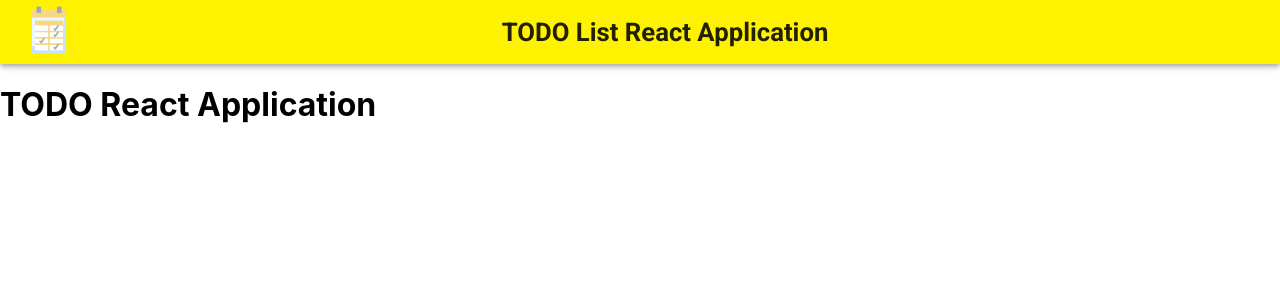
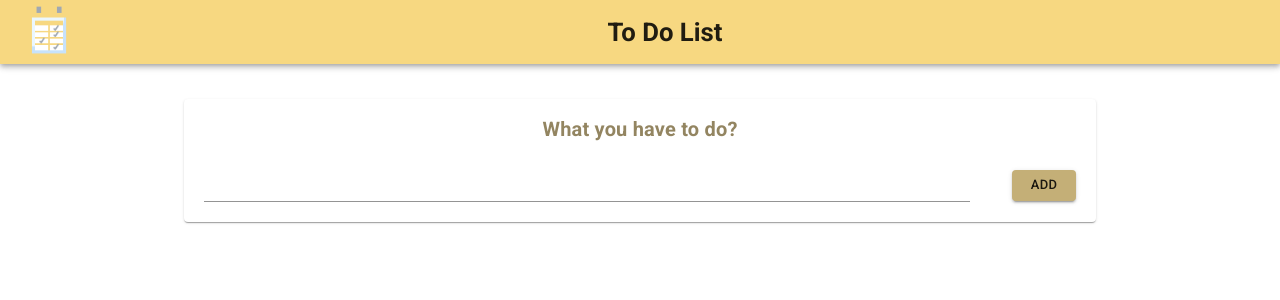
Before and after one commit to mvelezg99/todo-reactjs, a React (Create React App) app: page / in a window 1280 px wide. Shown: the top 300 px of the page. Built offline with nearby package versions, Linux system fonts and the light colour scheme.

Commit message:
Add Todo Input Form
- Create the Todo input form
- Refactor Header component
- Add home styles

```diff
--- a/public/index.html
+++ b/public/index.html
@@ -7,7 +7,7 @@
     <meta name="theme-color" content="#000000" />
     <meta
       name="description"
-      content="TODO ReactJS application"
+      content="TO DO ReactJS application"
     />
     <!--
       manifest.json provides metadata used when your web app is installed on a
@@ -17,7 +17,7 @@
     <link rel="stylesheet" href="https://fonts.googleapis.com/icon?family=Material+Icons" />
     <link rel="stylesheet" href="https://fonts.googleapis.com/css?family=Roboto:300,400,500,700&display=swap" />
 
-    <title>TODO List Application</title>
+    <title>TO DO List Application</title>
   </head>
   <body>
     <noscript>You need to enable JavaScript to run this app.</noscript>
--- a/src/App.js
+++ b/src/App.js
@@ -1,14 +1,17 @@
 import React, { Fragment } from "react";
 
 import Header from "./components/global/Header";
+import Home from "./pages/Home";
 
 function App() {
   return (
     <Fragment>
       <Header />
       <div className="App">
-        <h1>TODO React Application</h1>
+        {/* <h1>TODO React Application</h1> */}
+        <Home />
       </div>
+
     </Fragment>
   );
 }
--- a/src/components/global/Header.jsx
+++ b/src/components/global/Header.jsx
@@ -1,24 +1,33 @@
+// ----- React imports
 import React from "react";
-
+// ----- Components imports
 import AppBar from "@material-ui/core/AppBar";
 import Toolbar from "@material-ui/core/Toolbar";
 import Typography from "@material-ui/core/Typography";
-
+// ----- Utils imports
+import useMediaQuery from "@material-ui/core/useMediaQuery";
 import { ThemeProvider } from "@material-ui/core/styles";
-
-import "../../styles/Header.css";
+// ----- Styles imports
 import { headerTheme, useHeaderStyles } from "../../styles/header_theme";
+// ----- Images imports
 import logoTodo from "../../images/logo_todo.png";
 
 const Header = () => {
   const classes = useHeaderStyles();
+  const widthMatches = useMediaQuery("(min-width:200px)");
 
   return (
     <ThemeProvider theme={headerTheme}>
       <AppBar position="static" color="primary">
         <Toolbar>
           <div className={classes.image}>
-            <img alt="logo TODO" src={logoTodo} width="50" height="50" draggable="false" />
+            <img
+              alt="logo TODO"
+              src={logoTodo}
+              width="50"
+              height="50"
+              draggable="false"
+            />
           </div>
           <Typography
             variant="h5"
@@ -26,7 +35,7 @@ const Header = () => {
             align="center"
             className={classes.title}
           >
-            TODO List React Application
+            {widthMatches ? "To Do List" : "To Do"}
           </Typography>
         </Toolbar>
       </AppBar>
--- /dev/null
+++ b/src/components/molecules/TodoForm.jsx
@@ -0,0 +1,52 @@
+// ----- React imports
+import React from "react";
+// ----- Components imports
+import TextField from "@material-ui/core/TextField";
+import FormLabel from "@material-ui/core/FormLabel";
+import Button from "@material-ui/core/Button";
+// ----- Layout imports
+import Grid from "@material-ui/core/Grid";
+// ----- Utils imports
+import { ThemeProvider } from "@material-ui/core/styles";
+import useMediaQuery from "@material-ui/core/useMediaQuery";
+// ----- Styles imports
+import { homeTheme, useHomeStyles } from "../../styles/home_theme";
+
+const TodoForm = () => {
+  const classes = useHomeStyles();
+  const widthMatches = useMediaQuery("(max-width:360px)");
+
+  return (
+    <form autoComplete="off">
+      <ThemeProvider theme={homeTheme}>
+        <br />
+        <FormLabel className={classes.label}>What you have to do?</FormLabel>
+        <Grid
+          container
+          direction="row"
+          spacing={4}
+          className={classes.todo_form}
+        >
+          <Grid item className={classes.todo_input}>
+            <TextField
+              type="string"
+              id="todo_input"
+              fullWidth
+              InputProps={{ className: classes.input_label }}
+            />
+          </Grid>
+          <Grid
+            item
+            className={!widthMatches ? classes.button : classes.button_xs}
+          >
+            <Button size="small" fullWidth variant="contained" color="primary">
+              Add
+            </Button>
+          </Grid>
+        </Grid>
+      </ThemeProvider>
+    </form>
+  );
+};
+
+export default TodoForm;
--- /dev/null
+++ b/src/pages/Home.jsx
@@ -0,0 +1,28 @@
+// ----- React imports
+import React from "react";
+// ----- Components imports
+import Paper from "@material-ui/core/Paper";
+import TodoForm from "../components/molecules/TodoForm";
+
+// ----- Layout imports
+import Container from "@material-ui/core/Container";
+// ----- Utils imports
+// ----- Styles imports
+import { useHomeStyles } from "../styles/home_theme";
+
+
+const Home = () => {
+  const classes = useHomeStyles();
+
+  return (
+    <Container maxWidth="md" className={classes.root}>
+      <Paper>
+        <TodoForm />
+        <br />
+
+      </Paper>
+    </Container>
+  );
+};
+
+export default Home;
--- a/src/styles/Header.css
+++ /dev/null
@@ -1,7 +0,0 @@
-.header {
-  background: #ffd900 !important;
-}
-
-.header-title {
-  color: red;
-}
--- a/src/styles/header_theme.js
+++ b/src/styles/header_theme.js
@@ -1,29 +1,29 @@
 import { createMuiTheme, makeStyles } from "@material-ui/core/styles";
 
 export const headerTheme = createMuiTheme({
-  typography:{
-    fontFamily: 'Roboto',
-    fontSize: 15
+  typography: {
+    fontFamily: "Roboto",
+    fontSize: 15,
   },
   palette: {
     primary: {
-      main: "#fff200",
+      main: "#F7D881",
     },
     textPrimary: {
-      main: "#000000"
-    }
+      main: "#000000",
+    },
   },
 });
 
-export const useHeaderStyles = makeStyles(headerTheme => ({
+export const useHeaderStyles = makeStyles(() => ({
   title: {
-    alignItems: 'center',
-    fontWeight: 'bold',
+    alignItems: "center",
+    fontWeight: "bold",
     width: "100%",
-    userSelect: "none"
+    userSelect: "none",
   },
   image: {
     userSelect: "none",
     msUserSelect: "none",
-  }
-}))
+  },
+}));
--- /dev/null
+++ b/src/styles/home_theme.js
@@ -0,0 +1,48 @@
+import { createMuiTheme, makeStyles } from "@material-ui/core/styles";
+
+export const homeTheme = createMuiTheme({
+  palette: {
+    primary: {
+      main: "#c4af77",
+    },
+    textPrimary: {
+      main: "#000000",
+    },
+  },
+});
+
+export const useHomeStyles = makeStyles(() => ({
+  root: {
+    marginTop: 35,
+  },
+  todo_input: {
+    marginLeft: 20,
+    marginRight: 10,
+    flexGrow: 4,
+  },
+  todo_form: {
+    display: "flex",
+    justifyContent: "space-between",
+    marginTop: 15,
+  },
+  label: {
+    color: "#938561",
+    width: "100%",
+    display: "block",
+    fontSize: 20,
+    textAlign: "center",
+    fontWeight: "bold",
+  },
+  input_label: {
+    color: "#938561",
+  },
+  button: {
+    marginRight: 20,
+  },
+  button_xs: {
+    marginLeft: 20,
+    marginRight: 20,
+    display: "block",
+    width: '100%',
+  }
+}));
```
Also changed, not shown: 1 other file (tests, documents, lock files or other folders).
